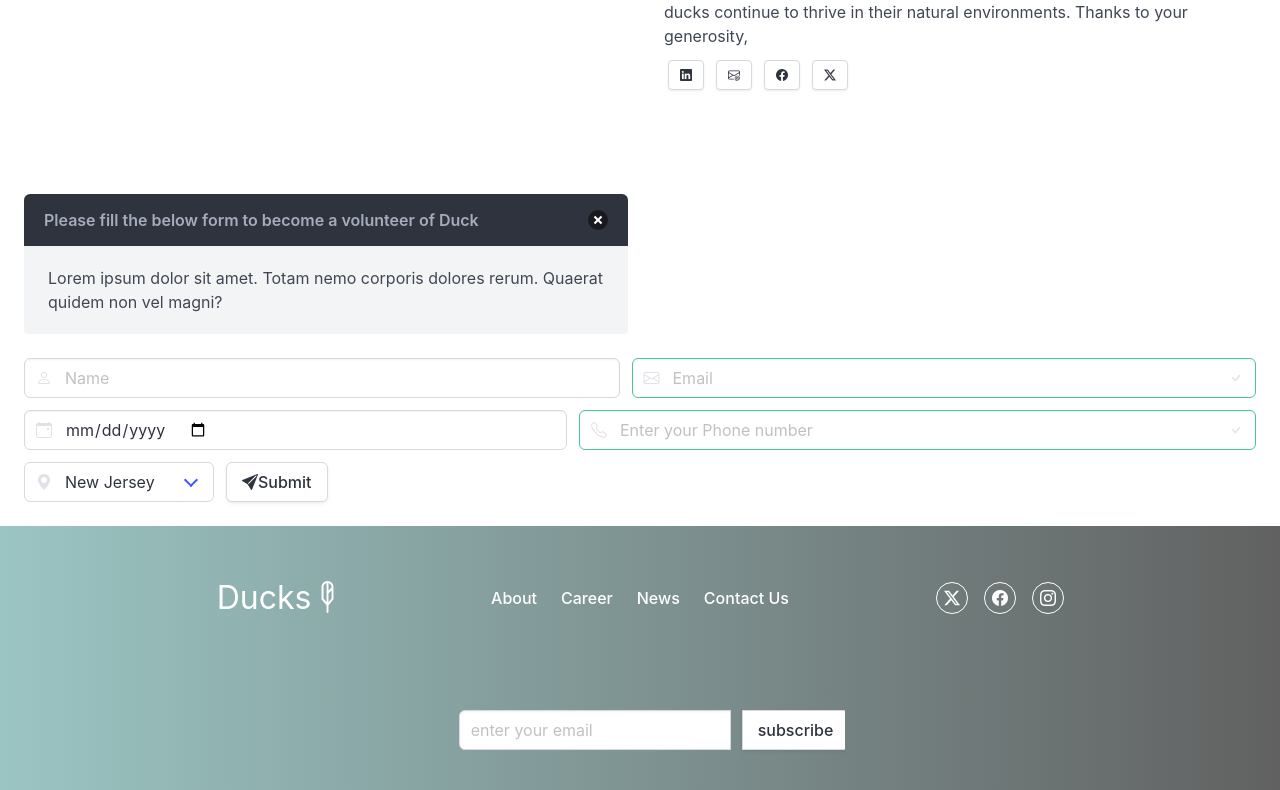
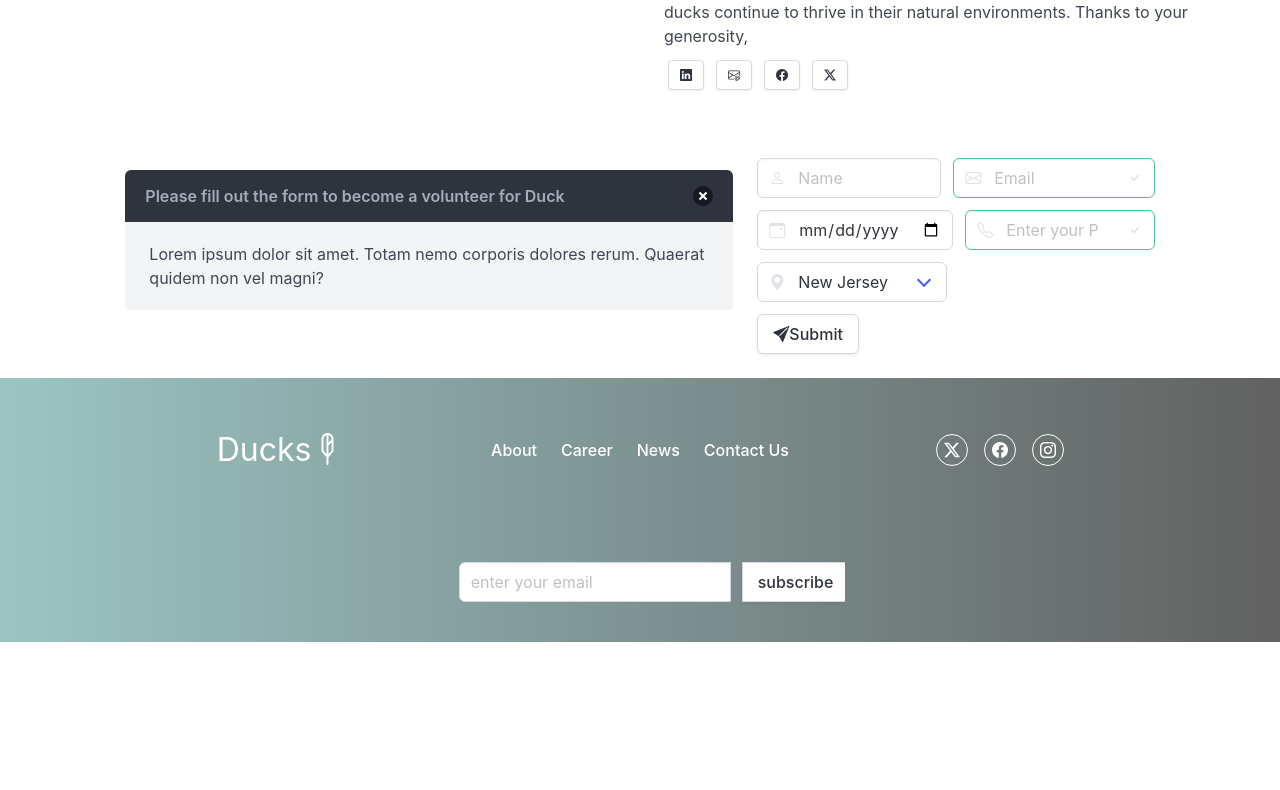
Before and after one commit to arvtia/try-3, a React (Create React App) app in the folder newone/: page / in a window 1280 px wide. Shown: the part 2358-3148 px from the top of the page. After the commit the page ends 3000 px from the top, so only its background shows below. Built offline with nearby package versions, Linux system fonts and the light colour scheme.

Commit message:
final touch to the message and form block
form1.jsx is done for now,

next - moving towards

```diff
--- a/newone/src/assests/components/form1.jsx
+++ b/newone/src/assests/components/form1.jsx
@@ -1,26 +1,24 @@
 const Form1 = () =>{
     return (
-        <div className="column is-third-quarter ">
-            <div className="column is-half">
-                <article className="mt-3 mx-auto message">
+        <div className="columns  is-centered mx-2">
+            <div className="column is-full-mobile is-half-tablet">
+                <article className="message mt-3">
                 <div className="message-header">
-                        <p>Please fill the below form to become a volunteer of Duck</p>
+                    <p>Please fill out the form to become a volunteer for Duck</p>
                     <button className="delete" aria-label="delete"></button>
                 </div>
                 <div className="message-body">
-                        Lorem ipsum dolor sit amet.
-                        Totam nemo corporis dolores rerum.
+                    Lorem ipsum dolor sit amet. Totam nemo corporis dolores rerum.
                     Quaerat quidem non vel magni?
                 </div>
                 </article>
             </div>
 
-            <div className="column">
-                <div className="field is-horizontal">
-
+            <div className="column is-full-mobile is-one-third-tablet">
+                <div className="field">
                 <div className="field-body">
                     <div className="field">
-                        <p className="control is-expanded has-icons-left">
+                    <p className="control has-icons-left">
                         <input className="input" type="text" placeholder="Name" />
                         <span className="icon is-small is-left">
                         <i className="bi bi-person" />
@@ -28,12 +26,8 @@ const Form1 = () =>{
                     </p>
                     </div>
                     <div className="field">
-                        <p className="control is-expanded has-icons-left has-icons-right">
-                            <input
-                            className="input is-success"
-                            type="email"
-                            placeholder="Email"
-                            />
+                    <p className="control has-icons-left has-icons-right">
+                        <input className="input is-success" type="email" placeholder="Email" />
                         <span className="icon is-small is-left">
                         <i className="bi bi-envelope" />
                         </span>
@@ -44,30 +38,25 @@ const Form1 = () =>{
                     </div>
                 </div>
                 </div>
-                <div className="field is-horizontal">
 
+                <div className="field">
                     <div className="field-body">
                         <div className="field">
-                        <p className="control is-expanded has-icons-left">
+                        <p className="control has-icons-left">
                             <input className="input" type="date" />
                             <span className="icon is-small is-left">
-                                <i class="bi bi-calendar-event"></i>
+                            <i className="bi bi-calendar-event"></i>
                             </span>
                         </p>
                         </div>
                         <div className="field">
-                        <p className="control is-expanded has-icons-left has-icons-right">
-                            <input
-                            className="input is-success"
-                            type="number"
-                            placeholder="Enter your Phone number"
-
-                            />
+                        <p className="control has-icons-left has-icons-right">
+                            <input className="input is-success" type="number" placeholder="Enter your Phone number" />
                             <span className="icon is-small is-left">
                             <i className="bi bi-telephone" />
                             </span>
                             <span className="icon is-small is-right">
-                            <i className="bi bi-check"/>
+                            <i className="bi bi-check" />
                             </span>
                         </p>
                         </div>
@@ -75,7 +64,6 @@ const Form1 = () =>{
                 </div>
 
                     <div className="field is-grouped">
-                <div className="control">
                         <div className="control has-icons-left">
                             <span className="icon is-small is-left">
                                 <i className="bi bi-geo-alt-fill" />
@@ -90,10 +78,10 @@ const Form1 = () =>{
                                 </select>
                             </div>
                         </div>
-
                     </div>
+                    <div className="field">
                         <div className="control">
-                        <button className="button  is-hoverable" type="submit">
+                            <button className="button is-hoverable" type="submit">
                                 <i className="bi bi-send-fill"></i> Submit
                             </button>
                         </div>
```
Lines whose indentation alone changed are shown as unchanged.
